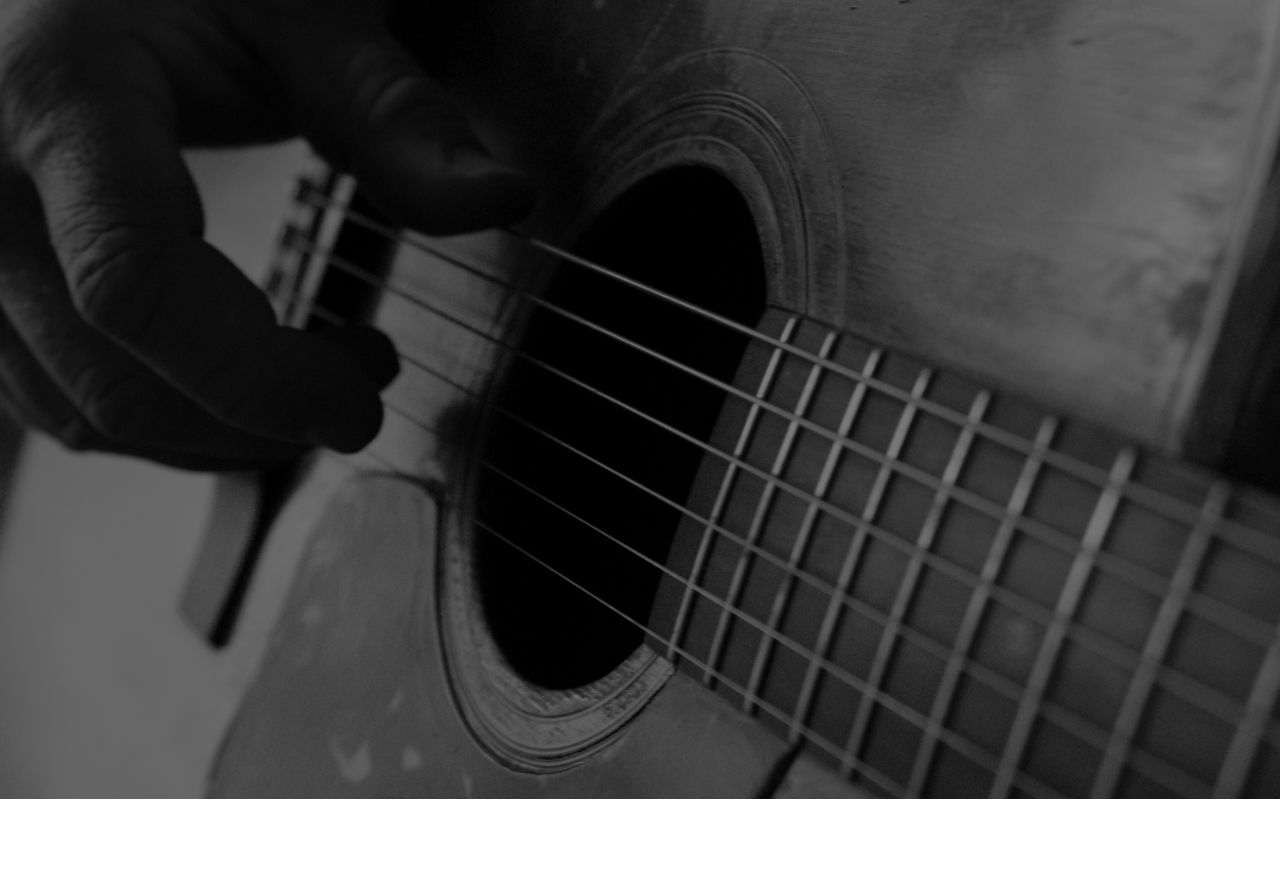
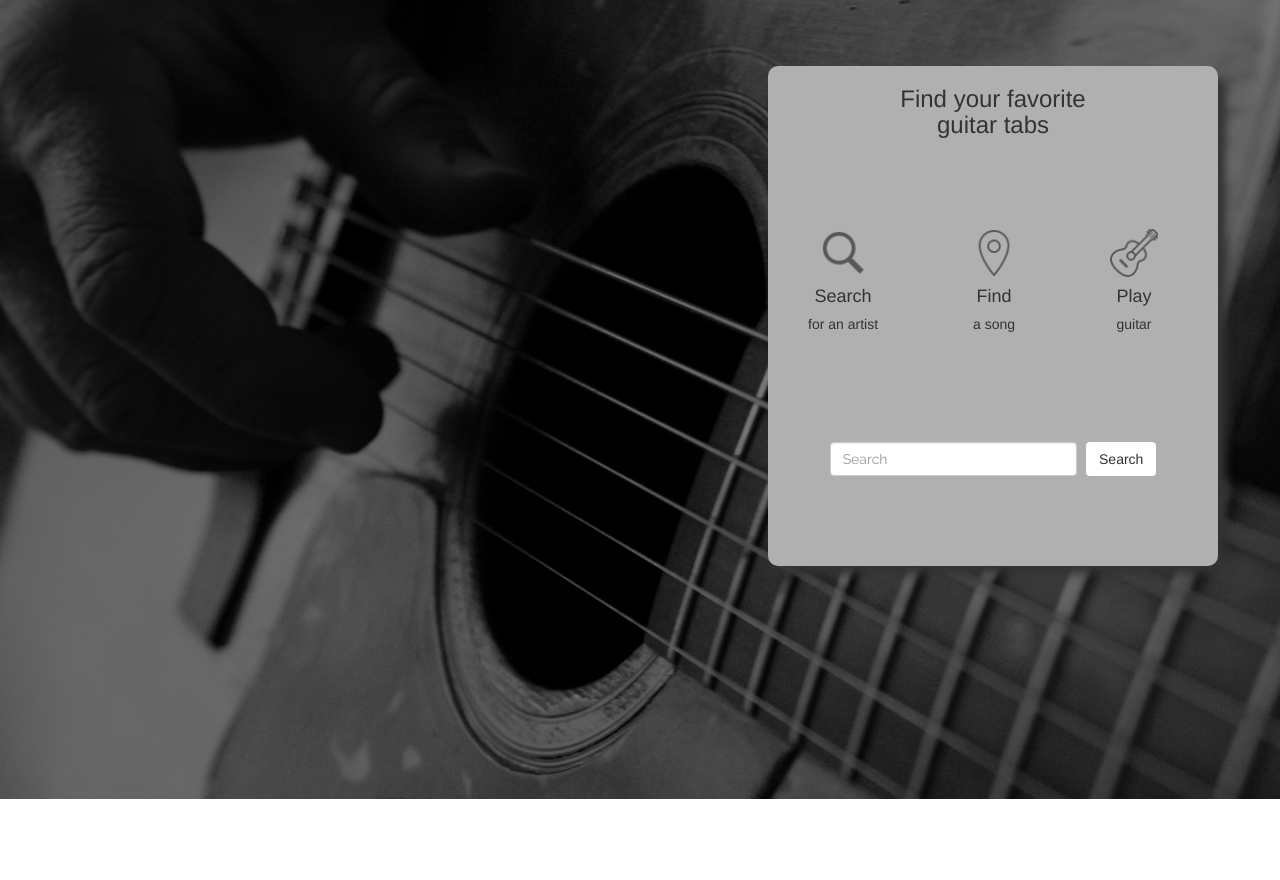
Before and after one commit to b-ellis/node-capstone, a website: page public/index.html in a window 1280 px wide. Shown: the part 54-934 px from the top of the page. Before the commit the page ends 868 px from the top, so only its background shows below. Drawn offline with nearby package versions, Linux system fonts and the light colour scheme.

Commit message:
landing and style

```diff
--- a/public/index.html
+++ b/public/index.html
@@ -21,7 +21,7 @@
                     <a href="#" id="favorites" class='nav-link' role="tab" data-toggle="tab">Favorite</a>
                 </li>
             </ul>
-            <form class="form-inline my-2 my-lg-0">
+            <form class="form-inline my-2 my-lg-0 header-form">
                 <input class="form-control mr-sm-2" type="text" placeholder="Search" id="search-box" class="form-control">
                 <button id="submit" class="btn btn-outline-success my-2 my-sm-0" type="submit">Search</button>
             </form>
@@ -29,6 +29,18 @@
     </nav>
     <div class='landing'>
         <img src='./images/guitar.jpg' class='expand' />
+        <div class='descripton'>
+            <h3 class='about'>Find your favorite guitar tabs</h3>
+            <ul class='about-list'>
+                <li><h3><img src='./images/Search Filled-50.png' /></h3><h4>Search</h4><h5>for an artist</h5></li>
+                <li><h3><img src='./images/Marker-50.png' /></h3><h4>Find</h4><h5>a song</h5></li>
+                <li><h3><img src='./images/Guitar-50.png' /></h3><h4>Play</h4><h5>guitar</h5></li>
+            </ul>
+            <form class="form-inline my-2 my-lg-0 landing-search">
+                <input class="form-control mr-sm-2 landing-input" type="text" placeholder="Search" id="search-box" class="form-control">
+                <button id="submit" class="btn btn-outline-success my-2 my-sm-0 landing-button" type="submit">Search</button>
+            </form>
+        </div>
     </div>
     <div id="main-page">
         <div class='template hidden well well-lg col-md-4 col-sm-4'>
--- a/public/main.js
+++ b/public/main.js
@@ -96,7 +96,7 @@ var returnHome = function(){
         $('.form-inline').show();
         $('#main-page').show();
         $('#container').show();
-        // $('#fav-container').empty();
+        $('#fav-container').empty();
     });
 };
 
@@ -131,13 +131,17 @@ $(document).ready(function() {
     $('#home-tab a').click(function (e) {
         e.preventDefault();
         $(this).tab('show');
+        $('.landing').hide();
         $('#favorite-page').hide();
+        $('.header-form').show();
         $('.form-inline').show();
         $('#container').show();
         $('#main-page').css('display', 'block');
+        $('#fav-container').empty();
     });
     $('#fav-tab a').click(function (e) {
         e.preventDefault();
+        $('.landing').hide();
         $(this).tab('show')
     });
     $('form').submit(function(event) {
--- a/public/style.css
+++ b/public/style.css
@@ -1,5 +1,4 @@
 body{
-
 }
 button{
     float: right;
@@ -48,9 +47,15 @@ img{
 #fav-container{
     margin-top: 15px;
     font-family: 'Raleway', sans-serif;
+    padding-top: 7rem;
 }
 #favorite-page{
     font-family: 'Raleway', sans-serif;
+}
+#main-page{
+}
+#container{
+ padding-top: 7rem;
 }
 .nav > li{
     width: 200px;
@@ -71,6 +76,57 @@ img{
 .form-inline{
     margin-top: 8px;
     text-align: right;
+}
+.header-form{
+    display: none;
+}
+
+.descripton{
+    position: absolute;
+    top: 15%;
+    left: 60%;
+    float: right;
+    background: #b0b0b0;
+    text-align: center;
+    height: 50rem;
+    width: 45rem;
+    border-radius: 1rem;
+    box-shadow: 1rem 1rem 10px -2px;
+}
+
+.about{
+    margin: auto;
+    padding: 2rem 0rem 0rem 0rem;
+    text-align: center;
+    width: 45%;
+}
+
+.about-list{
+    list-style: none;
+    display: flex;
+    justify-content: space-between;
+    padding: 0px;
+    margin: 4rem 3rem 0rem 1rem;
+}
+
+.about-list > li{
+    padding: 3rem;
+}
+
+.landing-search{
+    margin-top: 7rem;
+    text-align: center;
+}
+
+.landing-input{
+    width: 55% !important;
+    font-family: 'Raleway', sans-serif;
+    display: -webkit-inline-box;
+}
+
+.landing-button{
+    float: none;
+    background: white;
 }
 #search-box{
     width: 30%;
```
Also changed, not shown: public/images/Guitar-50.png (added), public/images/Marker-50.png (added), public/images/Search Filled-50.png (added), 1 other file.
